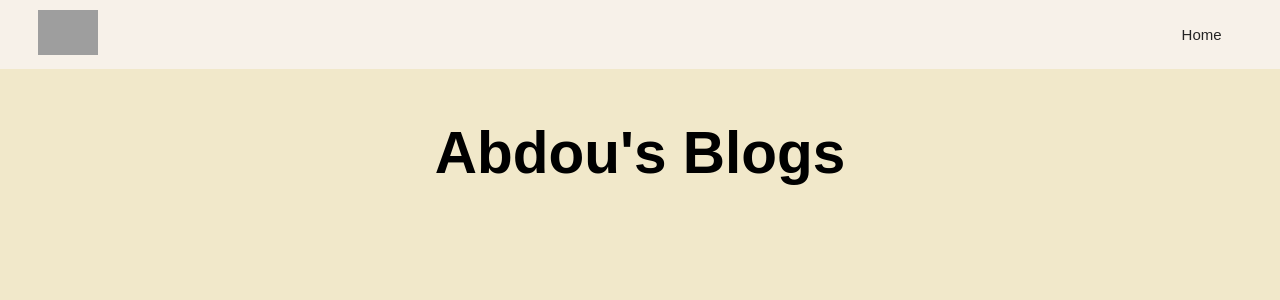
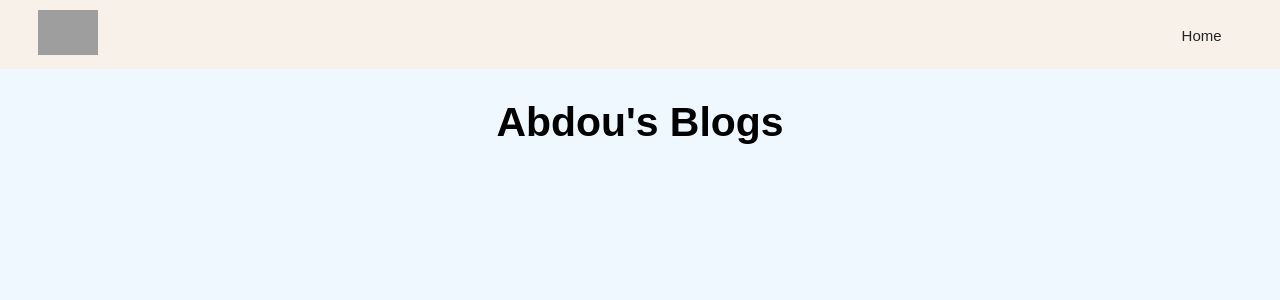
Before and after one commit to A-fethi/Blogify, a Flask app: a page that uses public/templates/posts.html in a window 1280 px wide. Shown: the top 300 px of the page. Run offline with Flask 3, Linux system fonts and the light colour scheme; a user stored in the database is signed in; grey boxes are pictures that could not be loaded.

Commit message:
Still Going

```diff
--- a/public/share.py
+++ b/public/share.py
@@ -33,7 +33,7 @@ def blog(id):
     if not post:
         flash("Post Does Not Exist", category='error')
         return redirect(url_for('views.home'))
-    return render_template("blog.html", user=current_user, post=post)
+    return render_template("blog.html", user=current_user, post=post, comment=comments)
 
 
 @posts.route("/delete/<id>")
@@ -60,6 +60,7 @@ def user_posts(username):
     user_posts = user.posts
     return render_template("posts.html", user=current_user, posts=user_posts, username=username)
 
+
 @posts.route("/create-comment/<post_id>", methods=['POST'])
 @login_required
 def comments(post_id):
@@ -75,3 +76,17 @@ def comments(post_id):
             db.session.add(comment)
             db.session.commit()
     return redirect(url_for('posts.blog', id=post_id))
+
+
+@posts.route("/delete-comment/<comment_id>")
+@login_required
+def delete_comment(comment_id):
+    comment = Comment.query.filter_by(id=comment_id).first()
+    if not comment:
+        flash("Comment Don\'t Exist", category='error')
+    else:
+        post_id = comment.post_id
+        db.session.delete(comment)
+        db.session.commit()
+        flash("Comment Deleted", category='success')
+    return redirect(url_for('posts.blog', id=post_id))
--- a/public/static/styles/blog.css
+++ b/public/static/styles/blog.css
@@ -59,6 +59,10 @@
     padding-right: 10px;
 }
 
+.Comments-container div.date {
+    margin-right: -310px;
+}
+
 .Comments-container::-webkit-scrollbar {
     width: 10px;
 }
@@ -77,8 +81,14 @@
     cursor: pointer;
 }
 
+.Comments-container div a {
+    color: blue;
+    text-decoration: none;
+}
+
 /* for phone */
 @media (max-width: 480px) {
+
     .title,
     .article,
     .published {
--- a/public/static/styles/editor.css
+++ b/public/static/styles/editor.css
@@ -63,6 +63,7 @@ textarea::-webkit-scrollbar-thumb:hover {
     margin: 20px 0px -20px 0px;
     font-size: 40px;
     text-align: center;
+    font-family: system-ui, -apple-system, BlinkMacSystemFont, 'Segoe UI', Roboto, Oxygen, Ubuntu, Cantarell, 'Open Sans', 'Helvetica Neue', sans-serif;
 }
 
 .title::placeholder,
@@ -81,7 +82,7 @@ textarea::-webkit-scrollbar-thumb:hover {
     line-height: 30px;
     font-weight: 400;
     padding: 0px 120px 0px 120px;
-    background-color: darkseagreen;
+    font-family: system-ui, -apple-system, BlinkMacSystemFont, 'Segoe UI', Roboto, Oxygen, Ubuntu, Cantarell, 'Open Sans', 'Helvetica Neue', sans-serif;
     white-space: pre-line;
 }
 
@@ -135,6 +136,7 @@ textarea::-webkit-scrollbar-thumb:hover {
     .banner {
         height: 200px;
     }
+
     .title {
         padding: 0px 70px 0px 70px;
         margin-top: 30px;
@@ -152,6 +154,7 @@ textarea::-webkit-scrollbar-thumb:hover {
     .banner {
         height: 300px;
     }
+
     .title {
         padding: 0px 90px 0px 90px;
         margin-top: 30px;
--- a/public/static/styles/login.css
+++ b/public/static/styles/login.css
@@ -205,6 +205,7 @@ body {
         font-size: 13px;
         margin: 0px 10px 10px 10px;
     }
+
     .container .box {
         position: relative;
         margin: 10px 0px 20px 0px;
@@ -246,6 +247,7 @@ body {
         font-size: 13px;
         margin: 0px 10px 10px 10px;
     }
+
     .container .box {
         position: relative;
         /* margin: 10px 0px 20px 0px; */
--- /dev/null
+++ b/public/static/styles/posts.css
@@ -0,0 +1,4 @@
+section.container div.recent {
+    margin-top: 30px;
+    font-size: 35px;
+}
--- a/public/static/styles/signup.css
+++ b/public/static/styles/signup.css
@@ -121,6 +121,7 @@ body {
 .container .user p {
     text-align: center;
 }
+
 .container .user a {
     text-decoration: none;
     color: black;
--- a/public/static/styles/style.css
+++ b/public/static/styles/style.css
@@ -7,9 +7,15 @@
 body {
     margin: 0;
     padding: 0;
-    background-color: #F1E8CA;
+    /* background-color: #F1E8CA;
     background-attachment: fixed;
-    background-size: cover;
+    background-size: cover; */
+    font-family: 'Dosis', sans-serif;
+    background-color: #F0F8FF;
+}
+
+body::-webkit-scrollbar {
+    width: 0px;
 }
 
 header {
@@ -20,15 +26,15 @@ header {
 
 header,
 .mini-header {
-    background-color:#99fff1;
+    background-color: #99fff1;
     background-image:
-    radial-gradient(at 88% 65%, hsla(262,78%,77%,1) 0px, transparent 50%),
-    radial-gradient(at 69% 75%, hsla(167,81%,65%,1) 0px, transparent 50%),
-    radial-gradient(at 87% 65%, hsla(120,82%,74%,1) 0px, transparent 50%),
-    radial-gradient(at 89% 20%, hsla(160,84%,67%,1) 0px, transparent 50%),
-    radial-gradient(at 61% 74%, hsla(214,99%,62%,1) 0px, transparent 50%),
-    radial-gradient(at 84% 94%, hsla(1,96%,65%,1) 0px, transparent 50%),
-    radial-gradient(at 46% 29%, hsla(312,89%,79%,1) 0px, transparent 50%);
+        radial-gradient(at 88% 65%, hsla(262, 78%, 77%, 1) 0px, transparent 50%),
+        radial-gradient(at 69% 75%, hsla(167, 81%, 65%, 1) 0px, transparent 50%),
+        radial-gradient(at 87% 65%, hsla(120, 82%, 74%, 1) 0px, transparent 50%),
+        radial-gradient(at 89% 20%, hsla(160, 84%, 67%, 1) 0px, transparent 50%),
+        radial-gradient(at 61% 74%, hsla(214, 99%, 62%, 1) 0px, transparent 50%),
+        radial-gradient(at 84% 94%, hsla(1, 96%, 65%, 1) 0px, transparent 50%),
+        radial-gradient(at 46% 29%, hsla(312, 89%, 79%, 1) 0px, transparent 50%);
     overflow: hidden;
 }
 
@@ -57,12 +63,12 @@ nav ul li a {
     text-decoration: none;
     font-size: 15px;
     padding: 10px;
-    font-family: 'Robot', sans-serif;
+    font-family: 'Exo 2', sans-serif;
 }
 
 nav ul li a.start,
 nav ul li a.logout {
-    border: 3px solid black;
+    border: 2px solid black;
     border-radius: 50px;
     width: max-content;
     /* background-color: #fff0cc; */
@@ -81,7 +87,6 @@ h2.title {
 }
 
 h3.intro {
-    font-family: 'Dosis', sans-serif;
     font-size: 23px;
     margin-top: -150px;
     padding: 10px 8%;
@@ -91,7 +96,8 @@ hr.hr1 {
     margin-top: -8px;
 }
 
-hr.hr1, hr.hr2 {
+hr.hr1,
+hr.hr2 {
     border: 1px solid black;
 }
 
@@ -121,12 +127,22 @@ p.p1:hover {
     transition: 1s ease;
 }
 
+/* .container {
+    max-height: 100vh;
+    overflow: auto;
+} */
+
+.container::-webkit-scrollbar {
+    width: 0px;
+}
+
 section.container div.recent {
+    width: 100%;
     display: flex;
     justify-content: center;
-    font-family: 'Dosis', sans-serif;
     margin-top: 50px;
-    font-size: 50px;
+    font-size: 30px;
+    font-family: 'Kdam Thmor Pro', sans-serif;
 }
 
 .section {
@@ -258,10 +274,61 @@ section div.img-one {
 }
 
 .section a.posts:hover {
-    color: white;
-    font-size: 20px;
+    color: darkblue;
     transition: .3s;
 }
+
+/* .recent-posts-aside {
+    border: solid 0px 2px 0px 0px;
+    width: 35%;
+    float: right;
+    margin-top: -644px;
+    padding: 20px;
+    border-radius: 10px;
+    overflow-y: 0;
+    right: 10;
+    overflow: auto;
+    padding-bottom: 127px;
+}
+
+
+.recent-posts-aside a {
+    display: block;
+}
+
+.tag-cloud, .social-media-links, .newsletter-subscription {
+    margin-bottom: 20px;
+}
+
+h4 {
+    margin-bottom: 10px;
+    font-size: 16px;
+}
+
+ul {
+    list-style: none;
+    padding: 0;
+}
+
+li a {
+    text-decoration: none;
+    color: #555;
+}
+
+input {
+    padding: 8px;
+    width: 70%;
+    margin-right: 10px;
+}
+
+button {
+    padding: 8px 15px;
+    background-color: #242424;
+    color: #fff;
+    border: none;
+    cursor: pointer;
+} */
+
 
 /* for phone */
 @media (max-width: 480px) {
@@ -275,7 +342,7 @@ section div.img-one {
 
     h2.title {
         font-size: 20px;
-	margin-top: -45px;
+        margin-top: -45px;
     }
 
     h3.intro {
@@ -298,7 +365,7 @@ section div.img-one {
     }
 
     .options {
-	margin-left: 8px;
+        margin-left: 8px;
     }
 }
 
--- a/public/templates/blog.html
+++ b/public/templates/blog.html
@@ -56,6 +56,9 @@
                 <div class="Author"><b>{{ comment.user.username }}</b></div>
                 <div class="cmnt">{{ comment.text }}</div>
                 <div class="date">{{ comment.created_at }}</div>
+                {% if current_user.id == comment.author or current_user.id == comment.post.author %}
+                <div><a href="/delete-comment/{{comment.id}}" class="button"><strong>Delete</strong></a></div>
+                {% endif %}
             </div>
             <hr>
             {% endfor %}
--- a/public/templates/login.html
+++ b/public/templates/login.html
@@ -16,7 +16,8 @@
         <div id="header">
             <div class="logo">
                 <nav>
-                    <a href="/"><img src="./static/images/—Pngtree—letter b logo_6059128.png" alt="logo" width="60px"></a>
+                    <a href="/"><img src="./static/images/—Pngtree—letter b logo_6059128.png" alt="logo"
+                            width="60px"></a>
                     <ul>
                         <li><a href="/" class="home">Home</a></li>
                     </ul>
--- a/public/templates/posts.html
+++ b/public/templates/posts.html
@@ -5,9 +5,13 @@
     <meta charset="UTF-8">
     <meta http-equiv="X-UA-Compatible" content="IE=edge">
     <meta name="viewport" content="width=device-width, initial-scale=1.0">
+    <link rel="preconnect" href="https://fonts.googleapis.com">
+    <link rel="preconnect" href="https://fonts.gstatic.com" crossorigin>
+    <link href="https://fonts.googleapis.com/css2?family=Dosis:wght@300&display=swap" rel="stylesheet">
     <title>{{ username}} Posts's</title>
     <link rel="stylesheet" href="../static/styles/style.css">
     <link rel="stylesheet" href="../static/styles/blog.css">
+    <link rel="stylesheet" href="../static/styles/posts.css">
 </head>
 
 <body>
@@ -20,6 +24,7 @@
         </nav>
     </div>
     <section class="container">
+        </div>
         <div class="recent">
             <h3>{{ username }}'s Blogs</h3>
         </div>
@@ -28,9 +33,6 @@
             <div class="card">
                 <div class="image-section img-one"></div>
                 <div class="content">
-                    <h3>
-                        From <a href="/posts/{{post.user.username}}" class="posts">{{ post.user.username }}</a> At {{ post.created_at }}
-                    </h3>
                     <h2>
                         {{ post.title }}
                     </h2>
@@ -43,7 +45,7 @@
                     {% endif %}
                 </div>
             </div>
-        {% endfor %}
+            {% endfor %}
         </div>
     </section>
 </body>
--- a/public/templates/signup.html
+++ b/public/templates/signup.html
@@ -16,7 +16,8 @@
         <div id="header">
             <div class="logo">
                 <nav>
-                    <a href="/"><img src="../static/images/—Pngtree—letter b logo_6059128.png" alt="logo" width="60px"></a>
+                    <a href="/"><img src="../static/images/—Pngtree—letter b logo_6059128.png" alt="logo"
+                            width="60px"></a>
                     <ul>
                         <li><a href="/" class="home">Home</a></li>
                     </ul>
```
Also changed, not shown: public/templates/index.html (+36 -6 lines), README.md, public/database.db (deleted), public/templates/editor.html (indentation only). Lines whose indentation alone changed are shown as unchanged.
